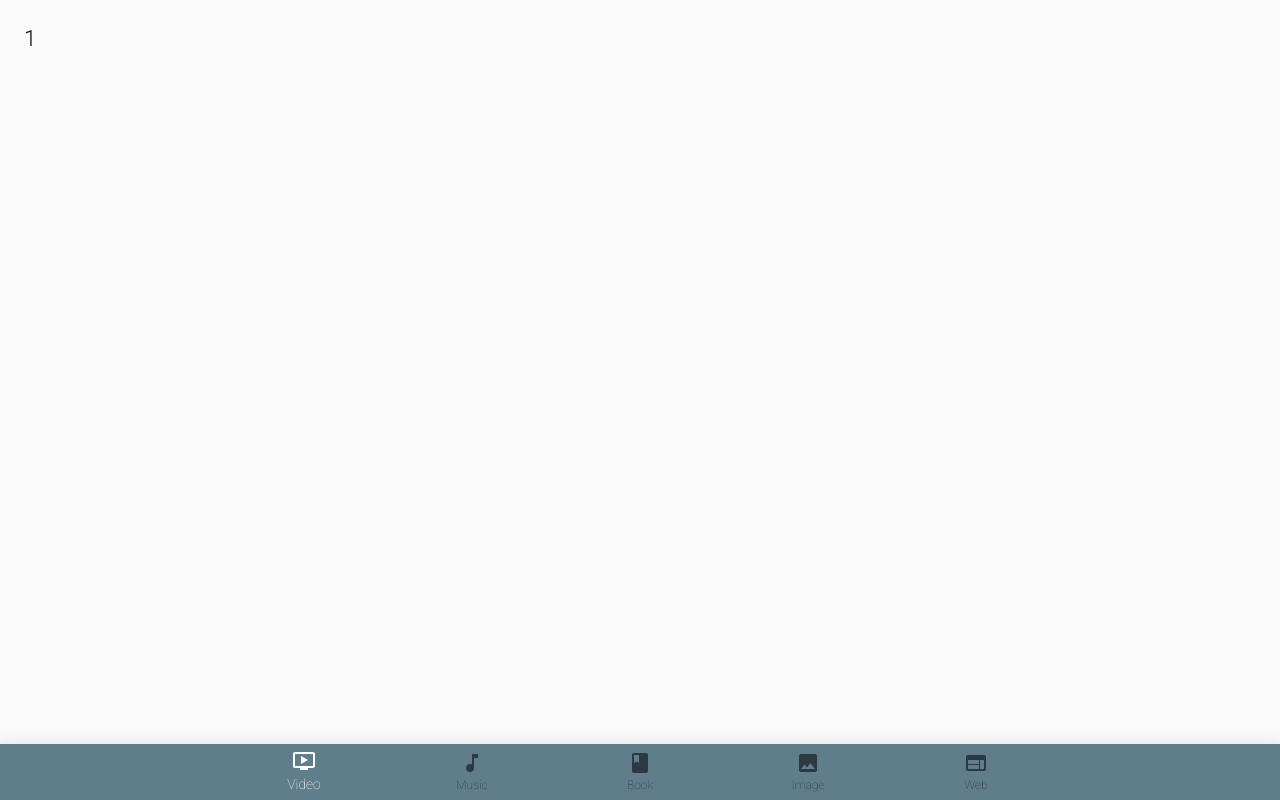
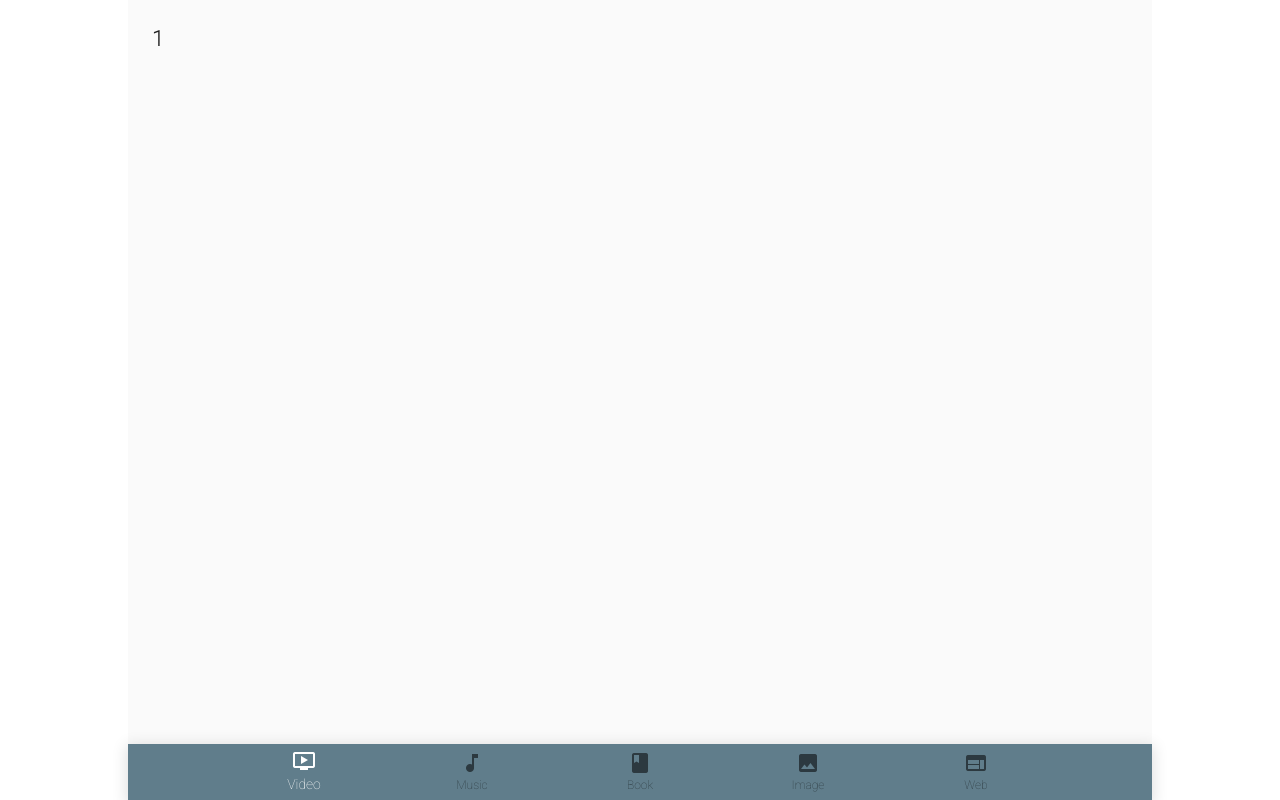
Before and after one commit to liveangela/pwa-game-ts, a Vue app: page /error/1 in a window 1280 px wide. Built offline with nearby package versions, Linux system fonts and the light colour scheme.

Commit message:
[^]Frontend: max width strict for pc etc

```diff
--- a/src/App.vue
+++ b/src/App.vue
@@ -1,5 +1,5 @@
 <template lang="pug">
-  v-app
+  v-app.wrapper
     v-content
       v-container(fluid)
         router-view
@@ -40,3 +40,9 @@ export default class App extends Vue {
   }
 }
 </script>
+
+<style lang="stylus" scoped>
+.wrapper
+  max-width 1024px
+  margin 0 auto
+</style>
--- a/src/views/Error.vue
+++ b/src/views/Error.vue
@@ -7,6 +7,6 @@ import {Component, Prop, Vue} from 'vue-property-decorator'
 
 @Component
 export default class Error extends Vue {
-  @Prop() private type: number
+  @Prop() private type!: number
 }
 </script>
```
